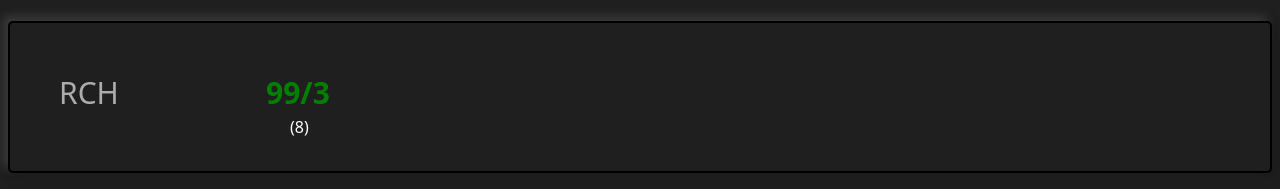
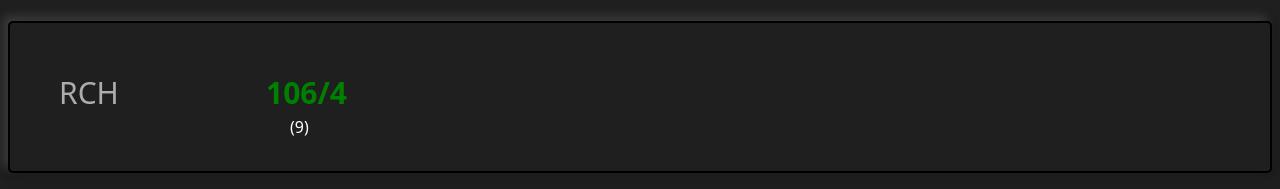
Before and after one commit to Dutt0408/my-project, a React (Create React App) app: page /Live in a window 1280 px wide. Shown: the part 222-411 px from the top of the page. Built offline with nearby package versions, Linux system fonts and the light colour scheme; a web font is replaced by a local one.

Commit message:
Commit rrgrge

```diff
--- a/src/live.js
+++ b/src/live.js
@@ -14,8 +14,8 @@ function live() {
 
 <div className="teamname">RCH</div>
 <div className="scorer">
-<div className="scorelive">99/3</div>
-<div className="Over">(8)</div>
+<div className="scorelive">106/4</div>
+<div className="Over">(9)</div>
 </div>
 </div>
 
```
